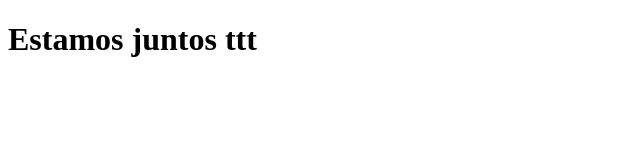
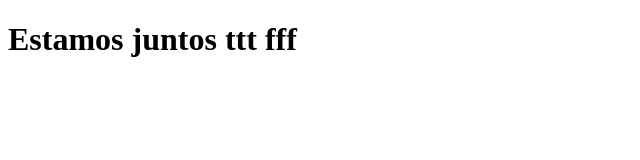
Before and after one commit to desenvovimentosoft/cafe, a plain HTML site: page cafeteria/index.html in a window 1280 px wide. Shown: the full height of the page, 0-640 px from the left. Drawn offline with Linux system fonts and the light colour scheme.

Commit message:
segunda altecao

```diff
--- a/cafeteria/index.html
+++ b/cafeteria/index.html
@@ -6,6 +6,6 @@
     <title>Primeira página</title>
 </head>
 <body>
-    <h1>Estamos juntos ttt</h1>
+    <h1>Estamos juntos ttt fff</h1>
 </body>
 </html>
```
